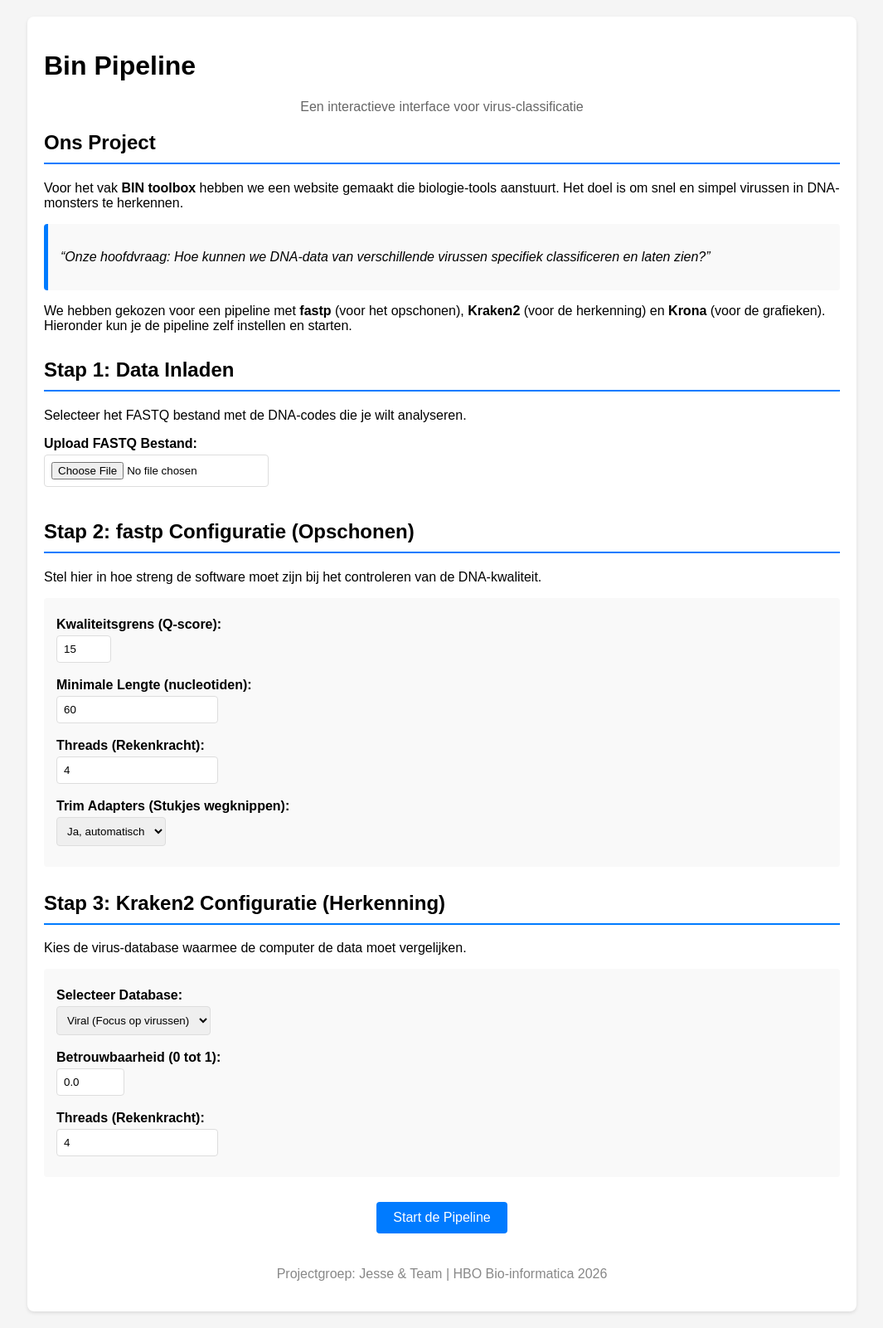
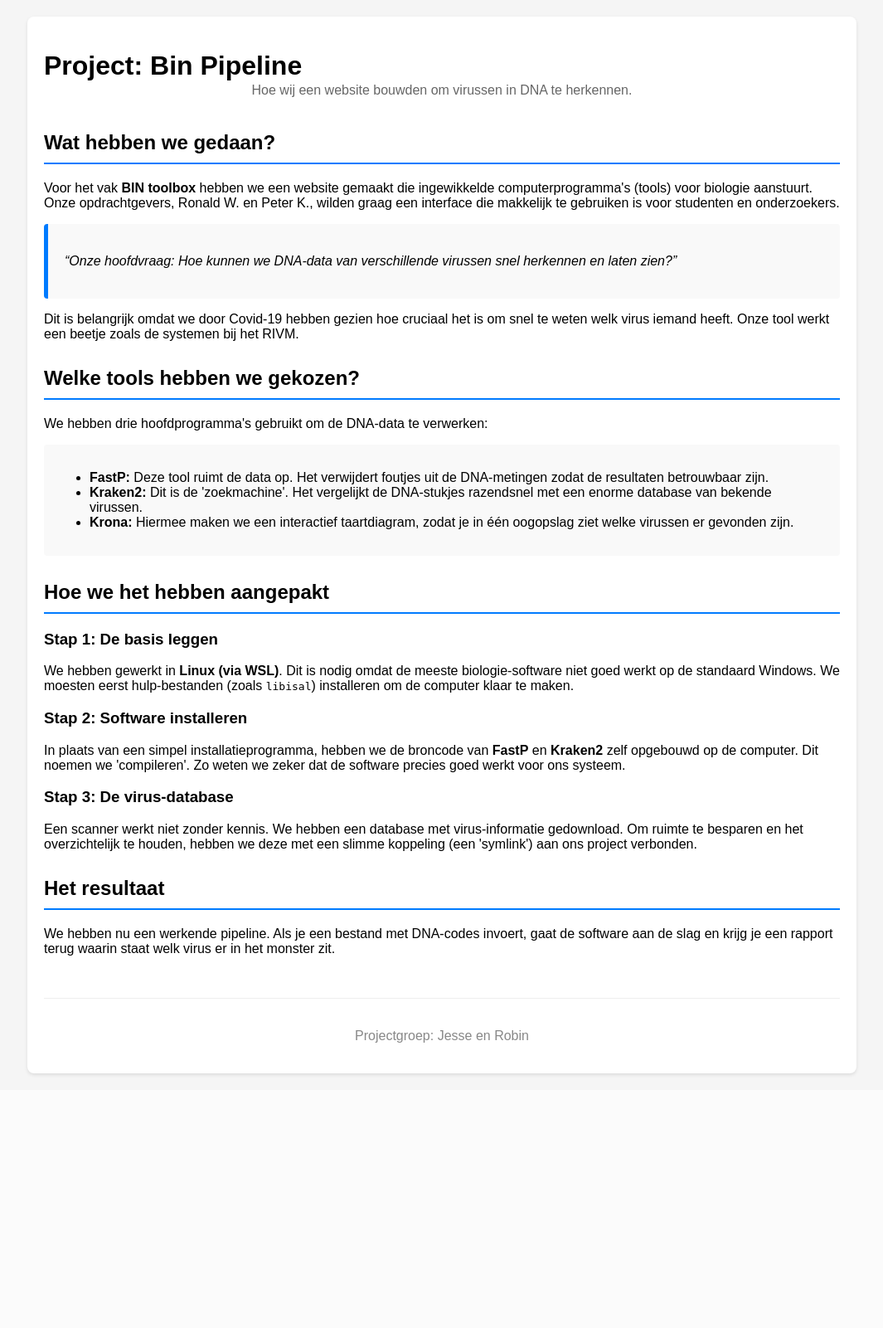
Before and after one commit to JesseP05/bin_tbx, a Python web app: template web/templates/about.html in a window 1280 px wide. Shown: the whole page at 83% size, without its empty margins (107-1172 px from the left). After the commit the page ends 1297 px from the top, so only its background shows below. Run offline with Jinja, Linux system fonts and the light colour scheme; the template is opened without the code that fills it, so the values that code supplies are empty.

Commit message:
about website

```diff
--- a/web/templates/about.html
+++ b/web/templates/about.html
@@ -3,104 +3,66 @@
 <head>
     <meta charset="UTF-8">
     <meta name="viewport" content="width=device-width, initial-scale=1.0">
-    <title>Bin Pipeline - Bio-informatica Dashboard</title>
+    <title>Project: Virus Scanner Pipeline</title>
     <link rel="stylesheet" href="../static/css/stylesheet.css">
 </head>
 <body>
+
     <div class="container">
-        <h1>Bin Pipeline</h1>
-        <p style="text-align: center; color: #666;">Een interactieve interface voor virus-classificatie</p>
+        <h1>Project: Bin Pipeline</h1>
+        <p style="text-align: center; color: #666; margin-top: -20px; margin-bottom: 40px;">
+            Hoe wij een website bouwden om virussen in DNA te herkennen.
+        </p>
 
         <div class="section">
-            <h2>Ons Project</h2>
-            <p>Voor het vak <strong>BIN toolbox</strong> hebben we een website gemaakt die biologie-tools aanstuurt. Het doel is om snel en simpel virussen in DNA-monsters te herkennen.</p>
+            <h2>Wat hebben we gedaan?</h2>
+            <p>Voor het vak <strong>BIN toolbox</strong> hebben we een website gemaakt die ingewikkelde computerprogramma's (tools) voor biologie aanstuurt. Onze opdrachtgevers, Ronald W. en Peter K., wilden graag een interface die makkelijk te gebruiken is voor studenten en onderzoekers.</p>
 
-            <div class="config-group" style="font-style: italic; border-left: 5px solid #007bff;">
-                <p>“Onze hoofdvraag: Hoe kunnen we DNA-data van verschillende virussen specifiek classificeren en laten zien?”</p>
+            <div class="config-group" style="font-style: italic; border-left: 5px solid #007bff; padding: 20px;">
+                <p>“Onze hoofdvraag: Hoe kunnen we DNA-data van verschillende virussen snel herkennen en laten zien?”</p>
             </div>
 
-            <p>We hebben gekozen voor een pipeline met <strong>fastp</strong> (voor het opschonen), <strong>Kraken2</strong> (voor de herkenning) en <strong>Krona</strong> (voor de grafieken). Hieronder kun je de pipeline zelf instellen en starten.</p>
+            <p>Dit is belangrijk omdat we door Covid-19 hebben gezien hoe cruciaal het is om snel te weten welk virus iemand heeft. Onze tool werkt een beetje zoals de systemen bij het RIVM.</p>
         </div>
 
 
 
         <div class="section">
-            <h2>Stap 1: Data Inladen</h2>
-            <p>Selecteer het FASTQ bestand met de DNA-codes die je wilt analyseren.</p>
-            <label for="fastq-file">Upload FASTQ Bestand:</label>
-            <input type="file" id="fastq-file" accept=".fastq,.fq,.fastq.gz,.fq.gz">
-        </div>
-
-        <div class="section">
-            <h2>Stap 2: fastp Configuratie (Opschonen)</h2>
-            <p>Stel hier in hoe streng de software moet zijn bij het controleren van de DNA-kwaliteit.</p>
+            <h2>Welke tools hebben we gekozen?</h2>
+            <p>We hebben drie hoofdprogramma's gebruikt om de DNA-data te verwerken:</p>
             <div class="config-group">
-                <label for="fastp-q">Kwaliteitsgrens (Q-score):</label>
-                <input type="number" id="fastp-q" value="15" min="0" max="40">
-
-                <label for="fastp-l">Minimale Lengte (nucleotiden):</label>
-                <input type="number" id="fastp-l" value="60" min="1">
-
-                <label for="fastp-thread">Threads (Rekenkracht):</label>
-                <input type="number" id="fastp-thread" value="4" min="1">
-
-                <label for="fastp-adapter">Trim Adapters (Stukjes wegknippen):</label>
-                <select id="fastp-adapter">
-                    <option value="true">Ja, automatisch</option>
-                    <option value="false">Nee, overslaan</option>
-                </select>
+                <ul>
+                    <li><strong>FastP:</strong> Deze tool ruimt de data op. Het verwijdert foutjes uit de DNA-metingen zodat de resultaten betrouwbaar zijn.</li>
+                    <li><strong>Kraken2:</strong> Dit is de 'zoekmachine'. Het vergelijkt de DNA-stukjes razendsnel met een enorme database van bekende virussen.</li>
+                    <li><strong>Krona:</strong> Hiermee maken we een interactief taartdiagram, zodat je in één oogopslag ziet welke virussen er gevonden zijn.</li>
+                </ul>
             </div>
         </div>
 
         <div class="section">
-            <h2>Stap 3: Kraken2 Configuratie (Herkenning)</h2>
-            <p>Kies de virus-database waarmee de computer de data moet vergelijken.</p>
-            <div class="config-group">
-                <label for="kraken-db">Selecteer Database:</label>
-                <select id="kraken-db">
-                    <option value="viral">Viral (Focus op virussen)</option>
-                    <option value="standard">Standaard (Alles)</option>
-                    <option value="standard-8gb">Lichtgewicht (Snel)</option>
-                </select>
+            <h2>Hoe we het hebben aangepakt</h2>
 
-                <label for="kraken-confidence">Betrouwbaarheid (0 tot 1):</label>
-                <input type="number" id="kraken-confidence" value="0.0" min="0" max="1" step="0.01">
+            <h3>Stap 1: De basis leggen</h3>
+            <p>We hebben gewerkt in <strong>Linux (via WSL)</strong>. Dit is nodig omdat de meeste biologie-software niet goed werkt op de standaard Windows. We moesten eerst hulp-bestanden (zoals <code>libisal</code>) installeren om de computer klaar te maken.</p>
 
-                <label for="kraken-thread">Threads (Rekenkracht):</label>
-                <input type="number" id="kraken-thread" value="4" min="1">
-            </div>
-        </div>
+            <h3>Stap 2: Software installeren</h3>
+            <p>In plaats van een simpel installatieprogramma, hebben we de broncode van <strong>FastP</strong> en <strong>Kraken2</strong> zelf opgebouwd op de computer. Dit noemen we 'compileren'. Zo weten we zeker dat de software precies goed werkt voor ons systeem.</p>
 
-        <div class="section" style="text-align: center;">
-            <button onclick="submitAnalysis()">Start de Pipeline</button>
+            <h3>Stap 3: De virus-database</h3>
+            <p>Een scanner werkt niet zonder kennis. We hebben een database met virus-informatie gedownload. Om ruimte te besparen en het overzichtelijk te houden, hebben we deze met een slimme koppeling (een 'symlink') aan ons project verbonden.</p>
         </div>
 
 
 
-        <div id="results" class="section">
-            <h2>Resultaten & Visualisatie</h2>
-            <p>De analyse is klaar. Hieronder zie je welke organismen er in je monster zijn gevonden.</p>
-            <div id="krona-plot" style="min-height: 200px; border: 1px dashed #ccc; padding: 20px;">
-                <p style="text-align: center; color: #999;">[De interactieve grafiek wordt hier geladen...]</p>
-            </div>
+        <div class="section">
+            <h2>Het resultaat</h2>
+            <p>We hebben nu een werkende pipeline. Als je een bestand met DNA-codes invoert, gaat de software aan de slag en krijg je een rapport terug waarin staat welk virus er in het monster zit.</p>
         </div>
 
-        <footer style="text-align: center; margin-top: 40px; color: #888;">
-            <p>Projectgroep: Jesse & Team | HBO Bio-informatica 2026</p>
+        <footer style="text-align: center; margin-top: 50px; padding-top: 20px; border-top: 1px solid #eee; color: #888;">
+            <p>Projectgroep: Jesse en Robin</p>
         </footer>
     </div>
 
-    <script>
-        function submitAnalysis() {
-            const fastqFile = document.getElementById('fastq-file').files[0];
-            if (!fastqFile) {
-                alert('Selecteer eerst een FASTQ bestand.');
-                return;
-            }
-            // Maak de resultaten zichtbaar
-            document.getElementById('results').style.display = 'block';
-            console.log('Analyse gestart...');
-        }
-    </script>
 </body>
 </html>
```
